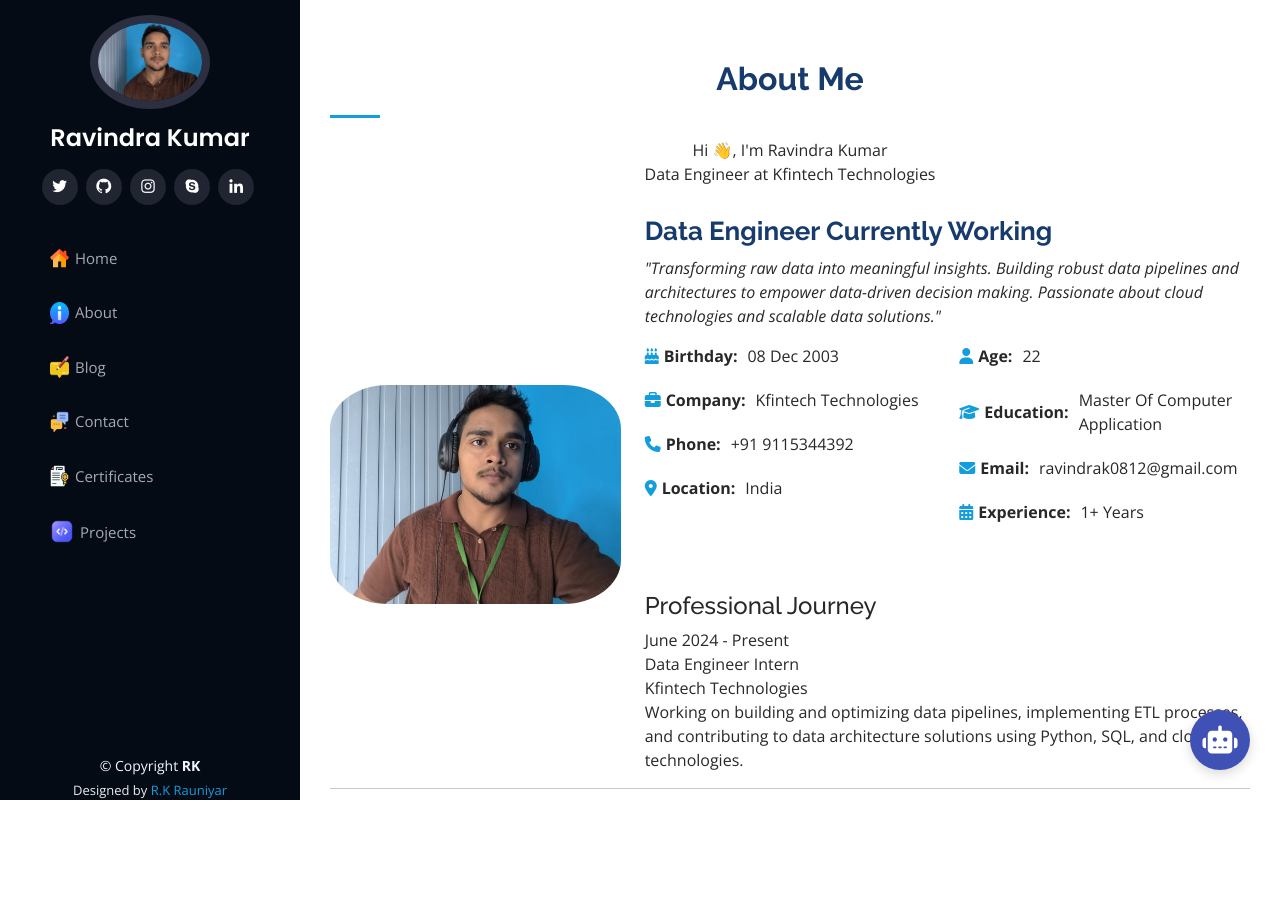
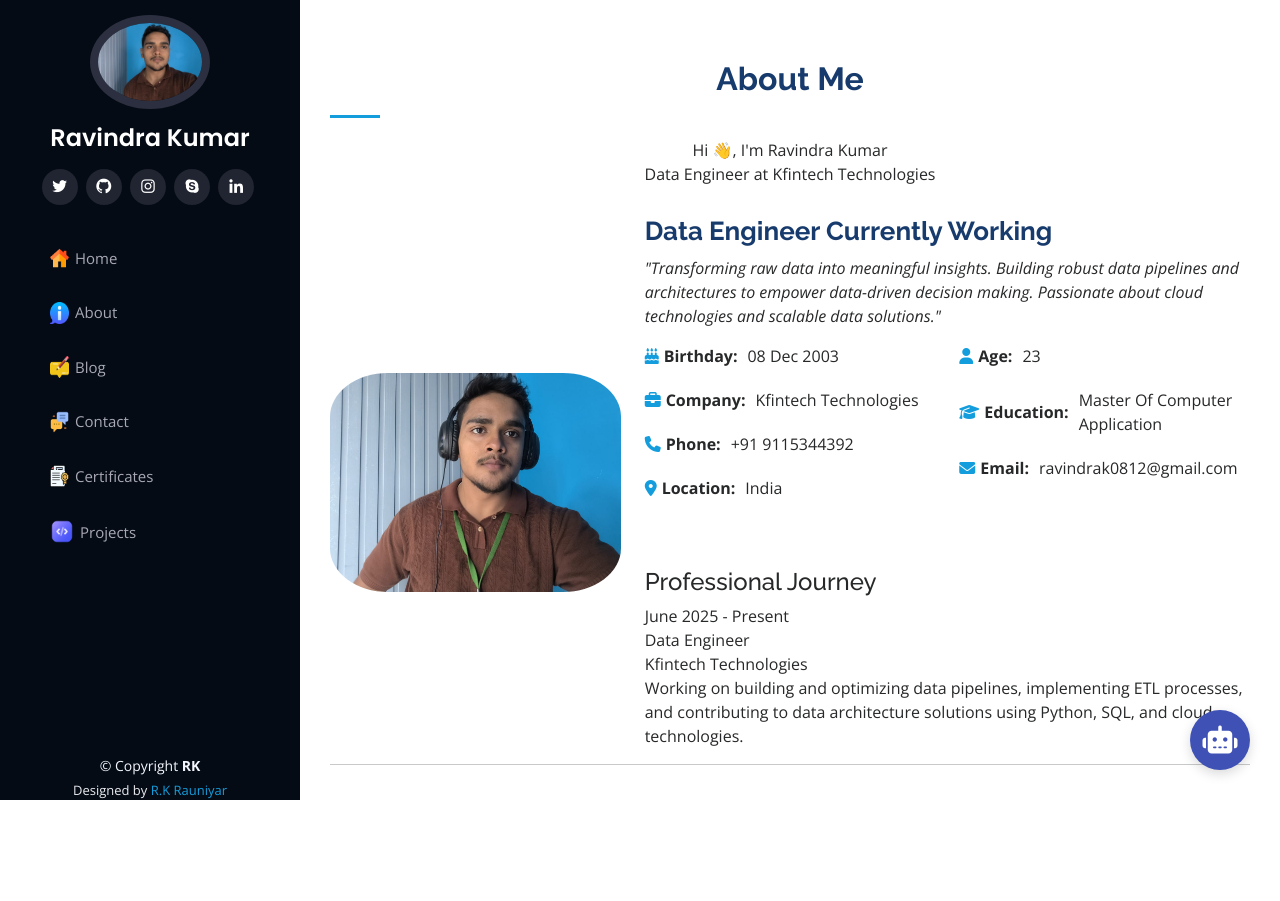
Before and after one commit to Ravindrak0812/Portfolio_Project, a Django app: page /about in a window 1280 px wide. Shown: the top 901 px of the page. Run offline with Django 4.2, Linux system fonts and the light colour scheme; some libraries are stand-ins or nearby versions.

Commit message:
change about.html

```diff
--- a/templates/about.html
+++ b/templates/about.html
@@ -349,10 +349,9 @@
                     </div>
                     <div class="col-lg-6">
                         <ul>
-                            <li data-aos="fade-up"><i class="fas fa-user"></i> <strong>Age:</strong> <span>22</span></li>
+                            <li data-aos="fade-up"><i class="fas fa-user"></i> <strong>Age:</strong> <span>23</span></li>
                             <li data-aos="fade-up"><i class="fas fa-graduation-cap"></i> <strong>Education:</strong> <span>Master Of Computer Application</span></li>
                             <li data-aos="fade-up"><i class="fas fa-envelope"></i> <strong>Email:</strong> <span>ravindrak0812@gmail.com</span></li>
-                            <li data-aos="fade-up"><i class="fas fa-calendar-alt"></i> <strong>Experience:</strong> <span>1+ Years</span></li>
                         </ul>
                     </div>
                 </div>
@@ -363,8 +362,8 @@
                     <div class="timeline">
                         <div class="timeline-item" data-aos="fade-up">
                             <div class="timeline-dot"></div>
-                            <div class="timeline-date">June 2024 - Present</div>
-                            <div class="timeline-title">Data Engineer Intern</div>
+                            <div class="timeline-date">June 2025 - Present</div>
+                            <div class="timeline-title">Data Engineer</div>
                             <div class="timeline-company">Kfintech Technologies</div>
                             <div class="timeline-description">
                                 Working on building and optimizing data pipelines, implementing ETL processes, and contributing to data architecture solutions using Python, SQL, and cloud technologies.
```
Also changed, not shown: db.sqlite3.
